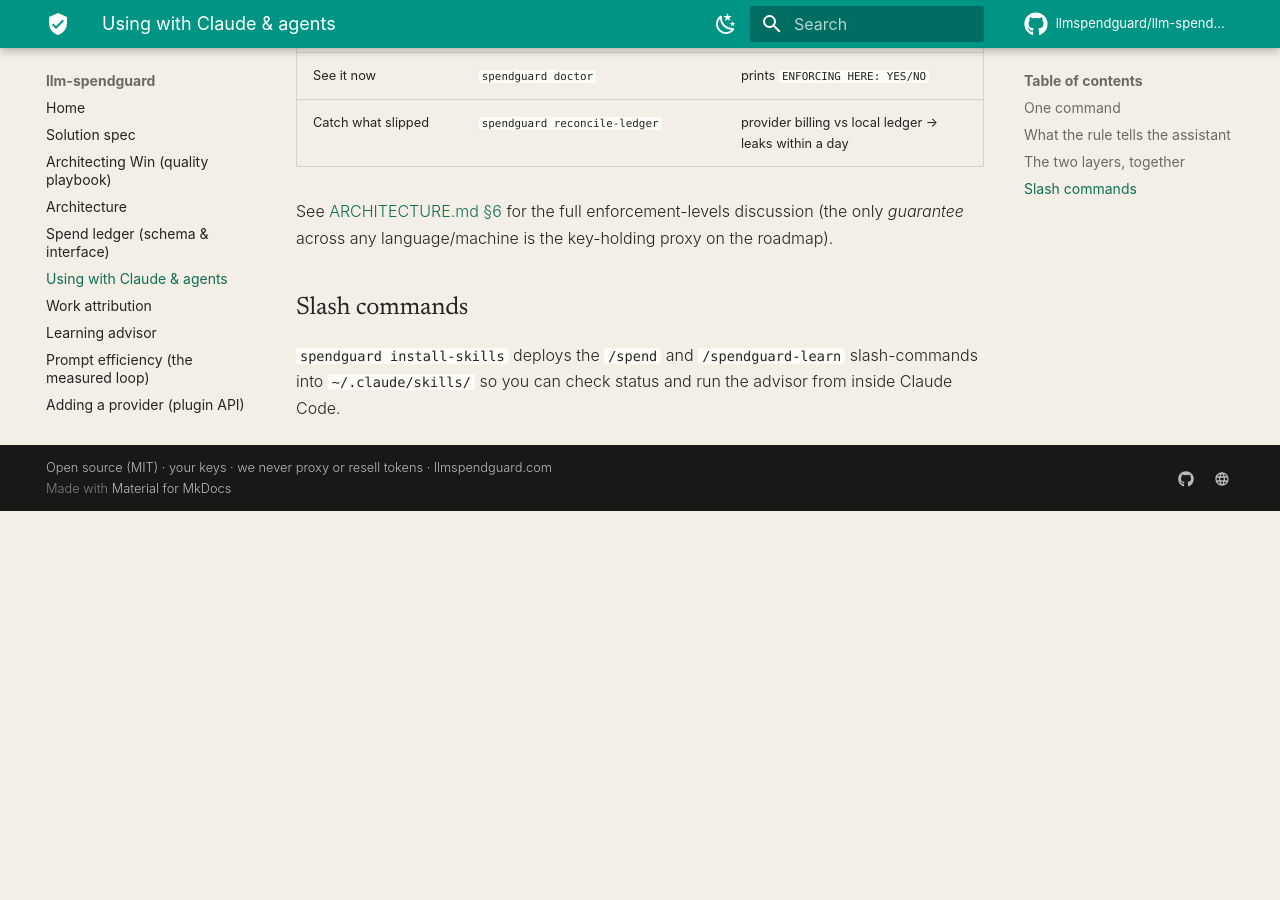
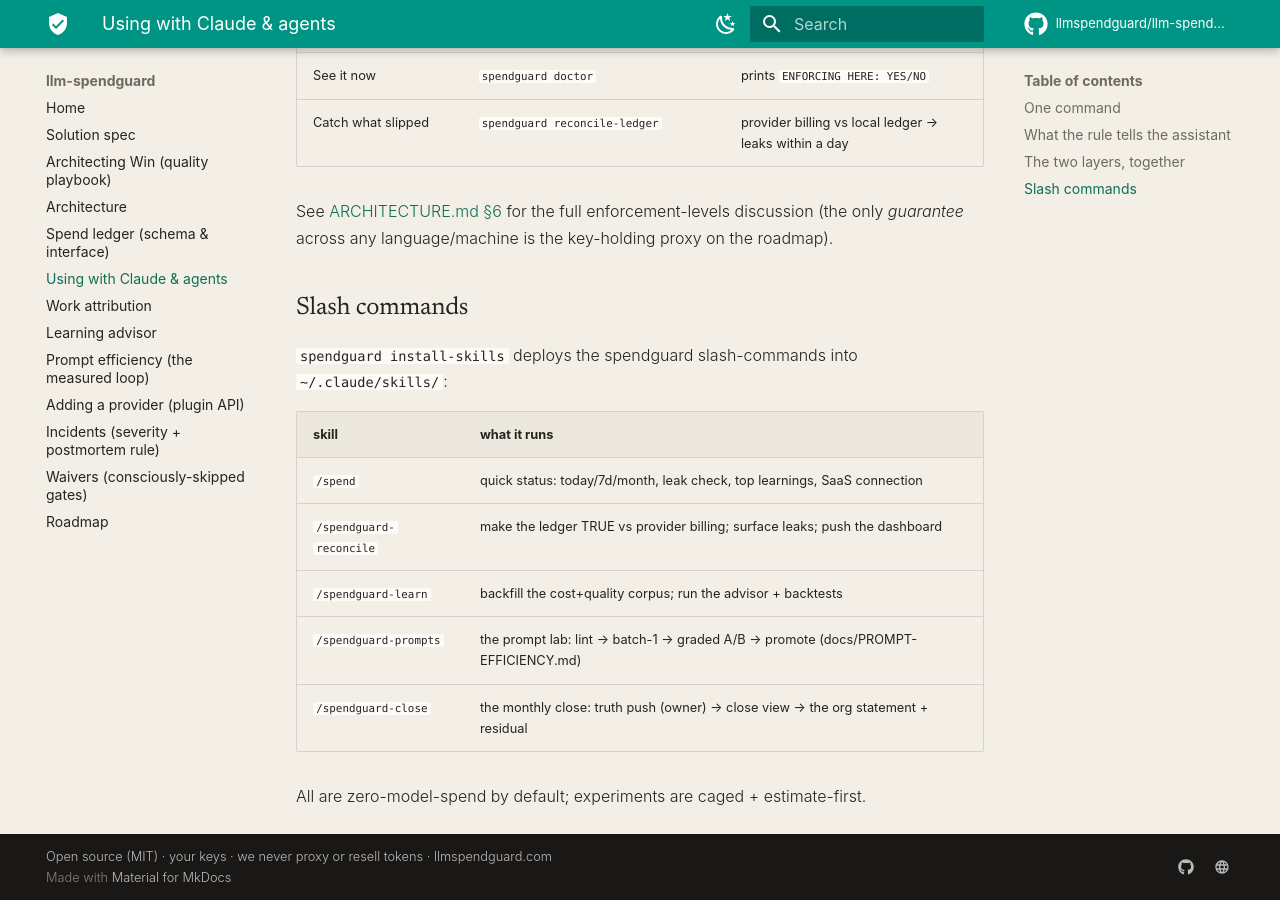
Before and after one commit to llmspendguard/llm-spendguard, an MkDocs documentation site: the page built from docs/USING-WITH-CLAUDE.md, in a window 1280 px wide and 900 px high, scrolled down 1434 px. Built offline with MkDocs 1.6.1 and Material for MkDocs 9.7.7, drawn with Linux system fonts in a browser that asks for light colours; comment, search, counter and statistics services are not loaded; before the commit the page ends 1945 px from its top, so only the background shows below that.

Commit message:
Skills: /spendguard-prompts (the prompt lab) + /spendguard-close (monthly close) + docs made complete
Two new shipped skills: spendguard-prompts walks the measured loop (lint -> batch-1 -> graded A/B with
pluggable judges -> promote-and-keep); spendguard-close runs the monthly ritual (owner-aware truth push
-> client close view -> the org statement, with honest residual reading incl. the account-anchor rule).
reconcile skill gains the truth-push step. install-skills auto-picks them up (5 deployed locally).
README command reference now carries prompts/truth/close (the audit rule: 'full' must be full) + both
stale skill mentions updated; USING-WITH-CLAUDE gets the 5-skill table.

Co-Authored-By: Claude Opus 4.8 (1M context) <noreply@anthropic.com>

```diff
--- a/docs/USING-WITH-CLAUDE.md
+++ b/docs/USING-WITH-CLAUDE.md
@@ -49,5 +49,14 @@ across any language/machine is the key-holding proxy on the roadmap).
 
 ## Slash commands
 
-`spendguard install-skills` deploys the `/spend` and `/spendguard-learn` slash-commands into
-`~/.claude/skills/` so you can check status and run the advisor from inside Claude Code.
+`spendguard install-skills` deploys the spendguard slash-commands into `~/.claude/skills/`:
+
+| skill | what it runs |
+|---|---|
+| `/spend` | quick status: today/7d/month, leak check, top learnings, SaaS connection |
+| `/spendguard-reconcile` | make the ledger TRUE vs provider billing; surface leaks; push the dashboard |
+| `/spendguard-learn` | backfill the cost+quality corpus; run the advisor + backtests |
+| `/spendguard-prompts` | the prompt lab: lint → batch-1 → graded A/B → promote (docs/PROMPT-EFFICIENCY.md) |
+| `/spendguard-close` | the monthly close: truth push (owner) → close view → the org statement + residual |
+
+All are zero-model-spend by default; experiments are caged + estimate-first.
```
Also changed, not shown: README.md (+5 -2 lines), skills/spendguard-close/SKILL.md (added, +37 -0 lines), skills/spendguard-prompts/SKILL.md (added, +40 -0 lines), skills/spendguard-reconcile/SKILL.md (+7 -0 lines).
